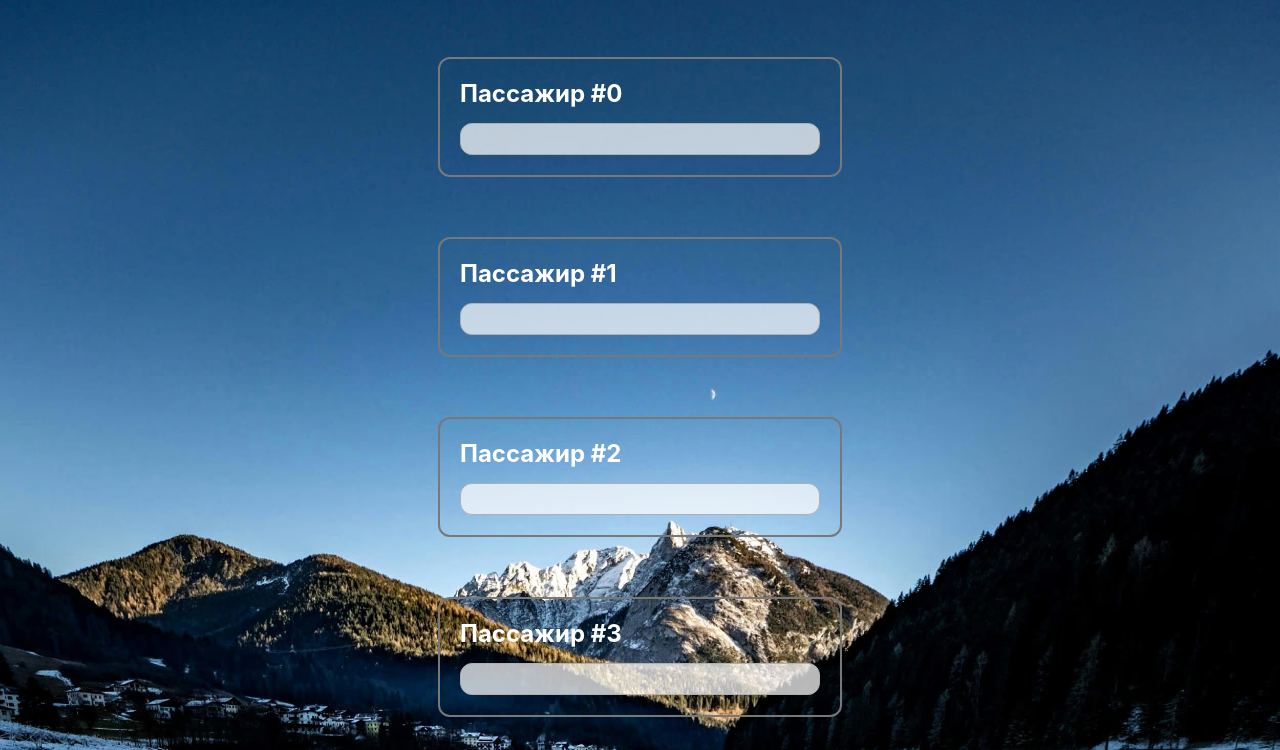
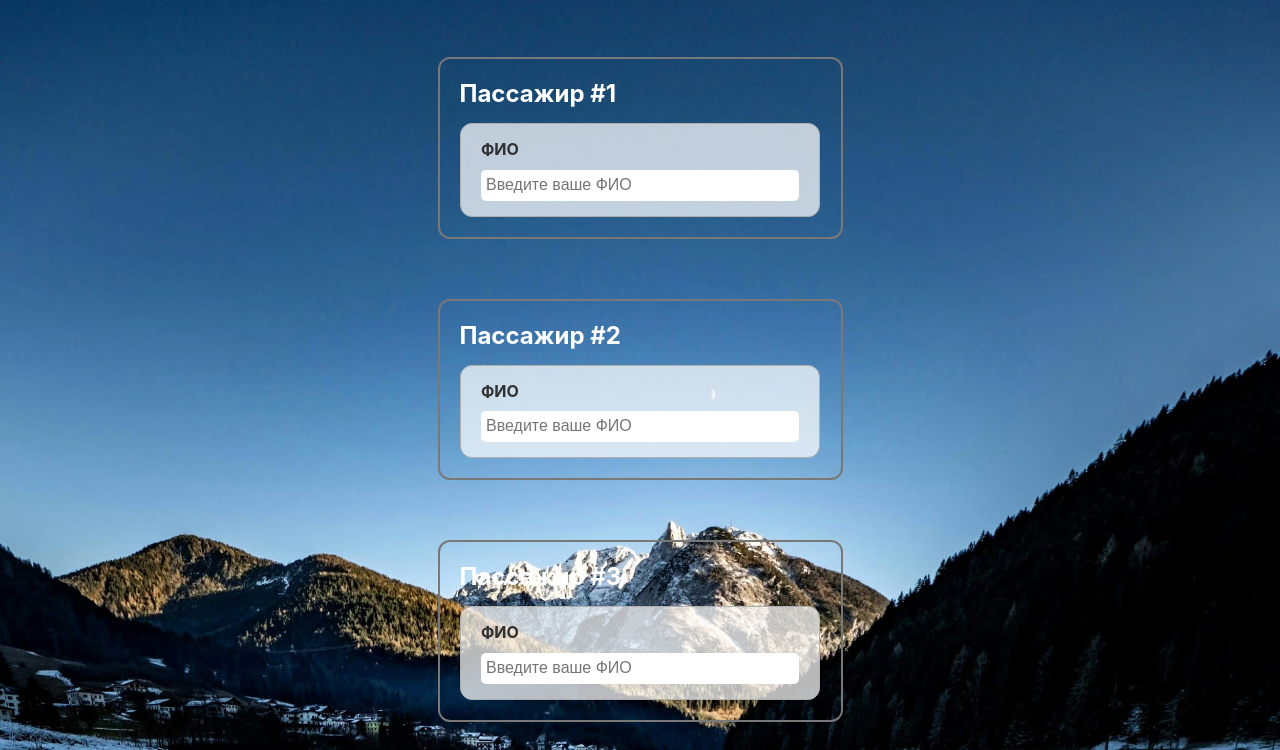
Before and after one commit to tracer566/avia, a plain HTML site: page index.html in a window 1280 px wide. Both pictures are taken after typing "5" into the empty fields and a click on the button "Подтвердить". Shown: the part 50-800 px from the top of the page. Drawn offline with Linux system fonts and the light colour scheme.

Commit message:
Добавил элементы в формы данных пассажира

```diff
--- a/script/modules/formsPerson.js
+++ b/script/modules/formsPerson.js
@@ -7,15 +7,30 @@ const createFormPerson = (i) => {
 
   const title = createElement('h2', {
     className: 'person__title',
-    textContent: `Пассажир #${i}`,
+    textContent: `Пассажир #${i + 1}`,
   });
 
   const fieldName = createElement('div', {
     className: 'field',
   });
 
+  const labelName = createElement('label', {
+    className: 'field__label',
+    textContent: 'ФИО',
+    for: `name${i}`,
+  });
+
+  const inputName = createElement('input', {
+    className: 'field__input',
+    id: `name${i}`,
+    name: 'name',
+    type: 'text',
+    placeholder: 'Введите ваше ФИО',
+    required: 'true',
+  });
+
+  fieldName.append(labelName, inputName)
   form.append(title, fieldName)
-
 
   return form;
 };
--- a/style/index.css
+++ b/style/index.css
@@ -361,6 +361,8 @@ ol {
   display: flex;
   flex-direction: column;
   justify-content: space-between;
+  max-width: 100%;
+  width: 405px;
 }
 
 .person__title {
```
